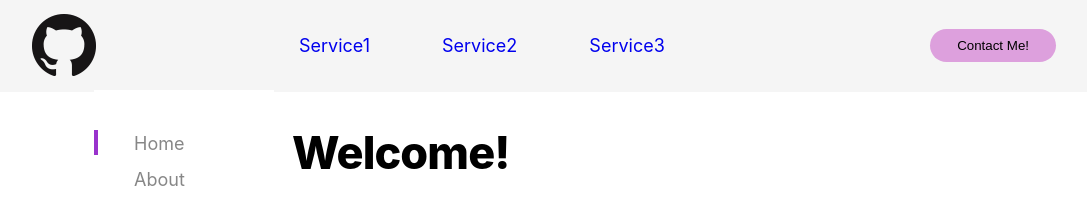
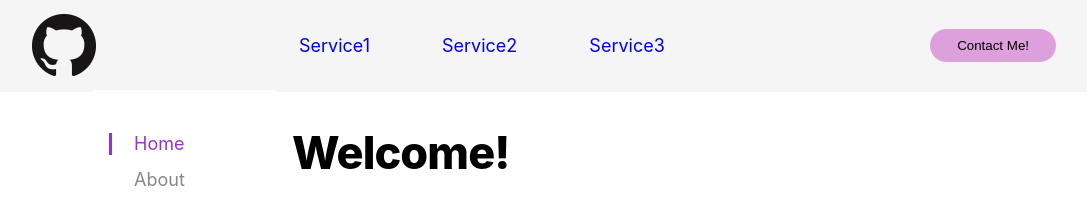
Before and after one commit to james168ma/personal-website, a Next.js app: page / in a window 1280 px wide. Shown: the top 206 px of the page, without its empty margins (96-1183 px from the left). Built offline with nearby package versions, Linux system fonts and the light colour scheme.

Commit message:
made side nav bar light up when selected

```diff
--- a/components/navItem.js
+++ b/components/navItem.js
@@ -7,8 +7,18 @@ export default function NavItem({ text, link, selected }) {
     <li className={styles.navItem}>
       <Link href={link}>
         <a className={styles.navLink}>
-          { selected && (<span className={styles.mark} />) }
-          <span className={styles.linkText}>{text}</span>
+          { selected ?
+            (
+              <>
+                <span className={styles.mark} />
+                <span className={styles.linkText + " " + styles.selectedLinkText}>{text}</span>
+              </>
+            )
+            :
+            (
+              <span className={styles.linkText}>{text}</span>
+            )
+          }
         </a>
       </Link>
     </li>
--- a/components/navItem.module.css
+++ b/components/navItem.module.css
@@ -16,16 +16,20 @@
   transition: 200ms;
 }
 
+.selectedLinkText {
+  filter: grayscale(0%); opacity: (0.7);
+}
+
 .linkText:hover {
   filter: grayscale(0%) opacity(1);
 }
 
 .mark {
-  width: 4px;
-  height: 25px;
-  border-left: 4px solid #9932CC;
-  padding-left: 16px;
+  width: 1rem;
+  height: 1.2rem;
+  border-right: 0.2rem solid #9932CC;
+  padding-left: 0rem;
   position: absolute;
   left: 0;
-  margin-top: -3px;
+  margin-top: 0rem;
 }
```
